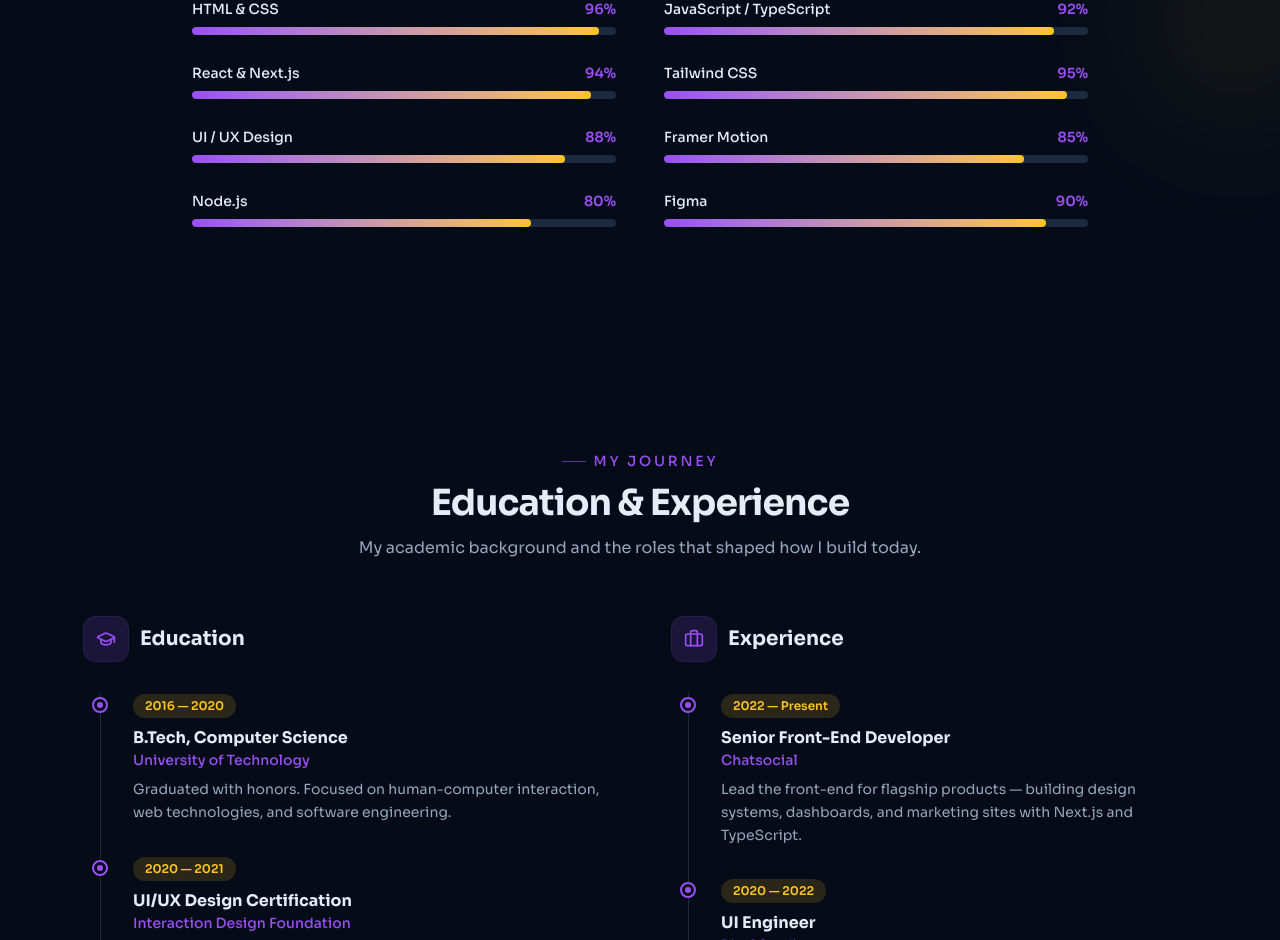
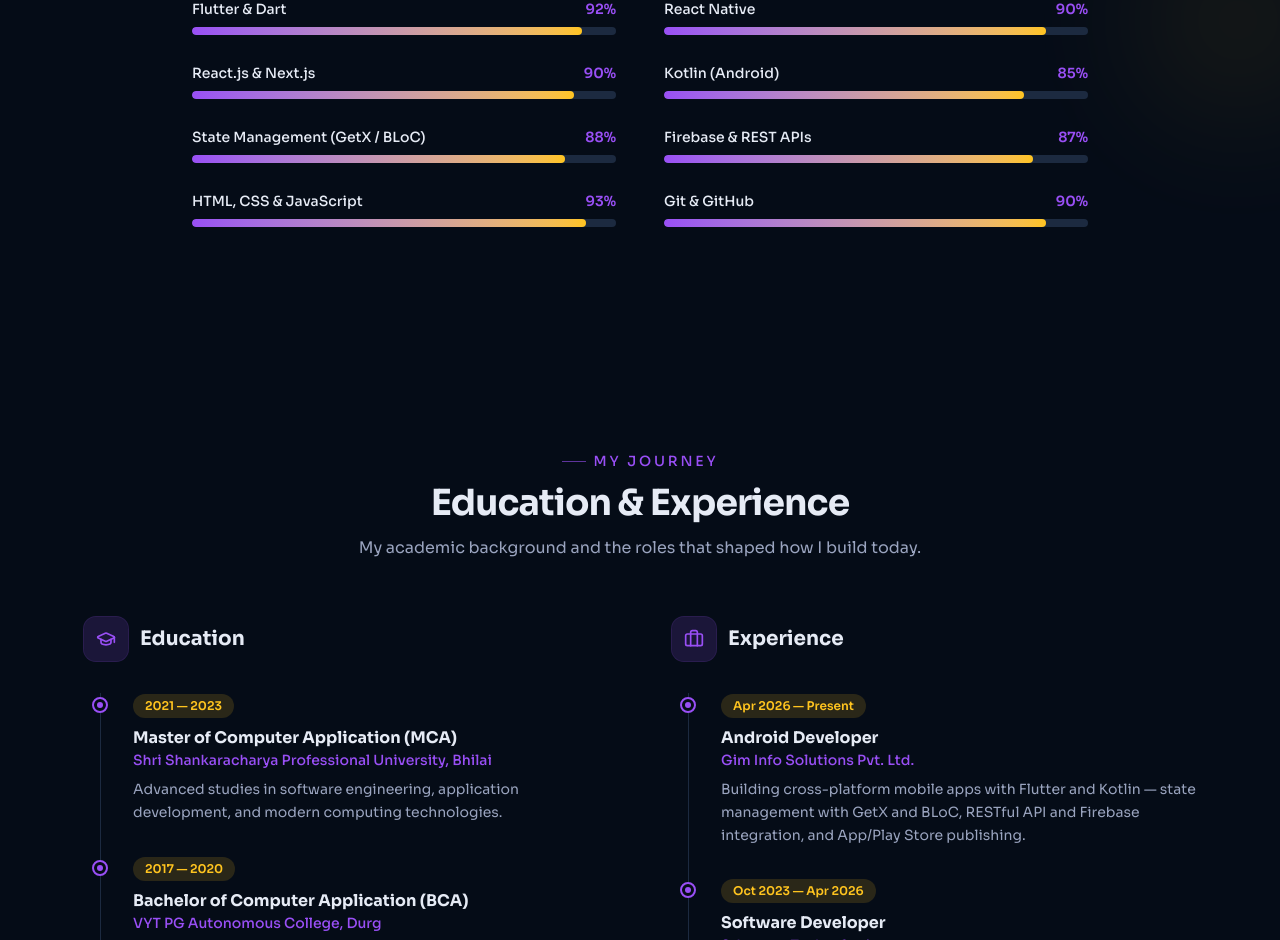
Before and after one commit to ayushigupta009/portfolio, a Next.js app: page / in a window 1280 px wide. Shown: the part 1860-2800 px from the top of the page. Built offline with nearby package versions, Linux system fonts and the light colour scheme.

Commit message:
info add based on resume

```diff
--- a/src/components/layout/Footer.tsx
+++ b/src/components/layout/Footer.tsx
@@ -1,4 +1,5 @@
 import { siteConfig } from "@/config/site";
+import { footerSocialLinks } from "@/data/navigation";
 import { SocialLinks } from "@/components/ui/SocialLinks";
 
 export function Footer() {
@@ -22,7 +23,7 @@ export function Footer() {
             </p>
           </div>
 
-          <SocialLinks />
+          <SocialLinks links={footerSocialLinks} />
         </div>
 
         {/* Divider + centered copyright */}
--- a/src/components/ui/SocialLinks.tsx
+++ b/src/components/ui/SocialLinks.tsx
@@ -1,18 +1,24 @@
 import { socialLinks } from "@/data/navigation";
+import type { SocialLink } from "@/types";
 import { cn } from "@/lib/utils";
 
 interface SocialLinksProps {
   className?: string;
   iconClassName?: string;
+  links?: SocialLink[];
 }
 
 /**
  * Row of social media icon links.
  */
-export function SocialLinks({ className, iconClassName }: SocialLinksProps) {
+export function SocialLinks({
+  className,
+  iconClassName,
+  links = socialLinks,
+}: SocialLinksProps) {
   return (
     <div className={cn("flex items-center gap-3", className)}>
-      {socialLinks.map(({ label, href, icon: Icon }) => (
+      {links.map(({ label, href, icon: Icon }) => (
         <a
           key={label}
           href={href}
--- a/src/config/site.ts
+++ b/src/config/site.ts
@@ -3,20 +3,20 @@
  */
 export const siteConfig = {
   name: "Ayushi Gupta",
-  title: "Ayushi Gupta — Creative Developer & Designer",
+  title: "Ayushi Gupta — Software Engineer",
   description:
-    "Personal portfolio of Ayushi Gupta, a creative front-end developer and UI/UX designer crafting premium digital experiences.",
+    "Personal portfolio of Ayushi Gupta, a software developer building cross-platform mobile and web applications with Flutter, React Native, and modern web technologies.",
   url: "https://ayushi-portfolio.vercel.app",
   author: "Ayushi Gupta",
-  role: "Creative Developer",
-  email: "aithree@chatsocial.in",
-  phone: "+91 98765 43210",
-  location: "India",
-  availability: "Available for freelance",
+  role: "Software Developer",
+  email: "infoayushigupta09@gmail.com",
+  phone: "+91 99999 99999",
+  location: "Bhilai, India",
+  availability: "Open to opportunities",
   resumeUrl: "/resume/ayushi-gupta-resume.pdf",
   links: {
-    github: "https://github.com/",
-    linkedin: "https://linkedin.com/in/",
+    github: "https://github.com/ayushigupta009",
+    linkedin: "https://www.linkedin.com/in/ayushi-gupta09",
     twitter: "https://twitter.com/",
     dribbble: "https://dribbble.com/",
     instagram: "https://instagram.com/",
--- a/src/data/about.ts
+++ b/src/data/about.ts
@@ -1,3 +1,3 @@
 export const aboutParagraphs: string[] = [
-  "Hi, I am an enthusiastic Front-End Developer & UI/UX Designer. I can design & build your website exactly as you want. I have three years of experience in Web Development as well as UI/UX designing. Now I am able to design your website or application.",
+  "Hi, I'm a software engineer with expertise in cross-platform mobile and web applications. I work with Flutter, React Native, Kotlin, and modern web technologies to build scalable, high-performance products. With hands-on experience across web and mobile development, I turn ideas into apps that are fast, reliable, and a joy to use.",
 ];
--- a/src/data/hero.ts
+++ b/src/data/hero.ts
@@ -4,7 +4,7 @@
  */
 export const heroContent = {
   greeting: "Hi! I'm Ayushi Gupta",
-  role: "Creative Developer & UI/UX Designer",
+  role: "Software Engineer",
   description:
-    "I craft clean, high-performance web experiences that blend thoughtful design with solid engineering — turning ideas into products people love to use.",
+    "I build cross-platform mobile and web applications with Flutter, React Native, Kotlin and modern web technologies — focused on scalable, high-performance solutions and great user experience.",
 } as const;
--- a/src/data/navigation.ts
+++ b/src/data/navigation.ts
@@ -8,13 +8,7 @@ import {
 } from "lucide-react";
 import type { NavItem, SocialLink } from "@/types";
 import { siteConfig } from "@/config/site";
-import {
-  GithubIcon,
-  LinkedinIcon,
-  TwitterIcon,
-  DribbbleIcon,
-  InstagramIcon,
-} from "@/components/icons";
+import { GithubIcon, LinkedinIcon } from "@/components/icons";
 
 export const navItems: NavItem[] = [
   { id: "home", label: "Home", href: "#home", icon: Home },
@@ -26,9 +20,12 @@ export const navItems: NavItem[] = [
 ];
 
 export const socialLinks: SocialLink[] = [
+  { label: "LinkedIn", href: siteConfig.links.linkedin, icon: LinkedinIcon },
   { label: "GitHub", href: siteConfig.links.github, icon: GithubIcon },
-  { label: "LinkedIn", href: siteConfig.links.linkedin, icon: LinkedinIcon },
-  { label: "Twitter", href: siteConfig.links.twitter, icon: TwitterIcon },
-  { label: "Dribbble", href: siteConfig.links.dribbble, icon: DribbbleIcon },
-  { label: "Instagram", href: siteConfig.links.instagram, icon: InstagramIcon },
 ];
+
+/** Footer social links — same as above plus a direct email link. */
+export const footerSocialLinks: SocialLink[] = [
+  ...socialLinks,
+  { label: "Email", href: `mailto:${siteConfig.email}`, icon: Mail },
+];
--- a/src/data/resume.ts
+++ b/src/data/resume.ts
@@ -3,53 +3,53 @@ import type { ResumeItem } from "@/types";
 export const education: ResumeItem[] = [
   {
     kind: "education",
-    period: "2016 — 2020",
-    title: "B.Tech, Computer Science",
-    organization: "University of Technology",
+    period: "2021 — 2023",
+    title: "Master of Computer Application (MCA)",
+    organization: "Shri Shankaracharya Professional University, Bhilai",
     description:
-      "Graduated with honors. Focused on human-computer interaction, web technologies, and software engineering.",
+      "Advanced studies in software engineering, application development, and modern computing technologies.",
   },
   {
     kind: "education",
-    period: "2020 — 2021",
-    title: "UI/UX Design Certification",
-    organization: "Interaction Design Foundation",
+    period: "2017 — 2020",
+    title: "Bachelor of Computer Application (BCA)",
+    organization: "VYT PG Autonomous College, Durg",
     description:
-      "Specialized in user research, interaction design, and building accessible, scalable design systems.",
+      "Foundation in programming, databases, and web development along with core computer science concepts.",
   },
   {
     kind: "education",
-    period: "2021 — 2022",
-    title: "Advanced Front-End Program",
-    organization: "Frontend Masters",
+    period: "2016 — 2017",
+    title: "Senior Secondary (12th), 78%",
+    organization: "Saraswati Vihar English Medium School, Bhilai, CG",
     description:
-      "Deep dive into React, performance, animation, and modern JavaScript architecture patterns.",
+      "Completed higher secondary education with 78%, building a strong academic foundation.",
   },
 ];
 
 export const experience: ResumeItem[] = [
   {
     kind: "experience",
-    period: "2022 — Present",
-    title: "Senior Front-End Developer",
-    organization: "Chatsocial",
+    period: "Apr 2026 — Present",
+    title: "Android Developer",
+    organization: "Gim Info Solutions Pvt. Ltd.",
     description:
-      "Lead the front-end for flagship products — building design systems, dashboards, and marketing sites with Next.js and TypeScript.",
+      "Building cross-platform mobile apps with Flutter and Kotlin — state management with GetX and BLoC, RESTful API and Firebase integration, and App/Play Store publishing.",
   },
   {
     kind: "experience",
-    period: "2020 — 2022",
-    title: "UI Engineer",
-    organization: "Pixel Studio",
+    period: "Oct 2023 — Apr 2026",
+    title: "Software Developer",
+    organization: "Sthanave Technologies",
     description:
-      "Shipped responsive web apps for agency clients, collaborating closely with designers to deliver premium experiences.",
+      "Developed responsive web apps with React.js and Next.js, built cross-platform mobile apps with React Native, and shipped enhancements that improved system efficiency.",
   },
   {
     kind: "experience",
-    period: "2019 — 2020",
-    title: "Front-End Intern",
-    organization: "Freelance",
+    period: "Jan 2023 — Mar 2023",
+    title: "Junior Software Developer (Intern)",
+    organization: "Kandid Technologies",
     description:
-      "Built landing pages and small business websites, translating Figma designs into clean, responsive code.",
+      "Built an Employee Management System using HTML, CSS, JavaScript, jQuery, SQL and ColdFusion with interactive features and database interactions.",
   },
 ];
--- a/src/data/skills.ts
+++ b/src/data/skills.ts
@@ -1,12 +1,12 @@
 import type { Skill } from "@/types";
 
 export const skills: Skill[] = [
-  { name: "HTML & CSS", level: 96 },
-  { name: "JavaScript / TypeScript", level: 92 },
-  { name: "React & Next.js", level: 94 },
-  { name: "Tailwind CSS", level: 95 },
-  { name: "UI / UX Design", level: 88 },
-  { name: "Framer Motion", level: 85 },
-  { name: "Node.js", level: 80 },
-  { name: "Figma", level: 90 },
+  { name: "Flutter & Dart", level: 92 },
+  { name: "React Native", level: 90 },
+  { name: "React.js & Next.js", level: 90 },
+  { name: "Kotlin (Android)", level: 85 },
+  { name: "State Management (GetX / BLoC)", level: 88 },
+  { name: "Firebase & REST APIs", level: 87 },
+  { name: "HTML, CSS & JavaScript", level: 93 },
+  { name: "Git & GitHub", level: 90 },
 ];
```
